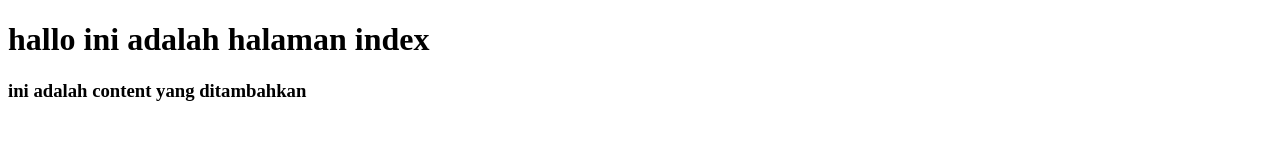
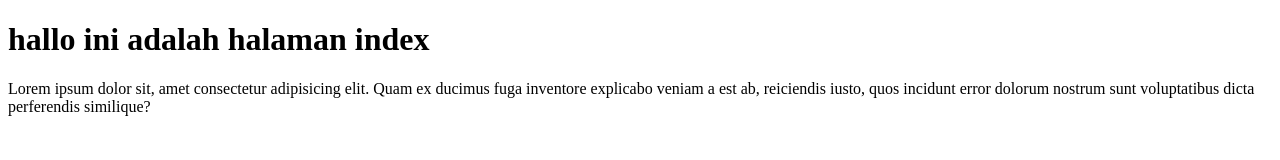
Before and after one commit to sandatya/belajargit, a plain HTML site: page index.html in a window 1280 px wide. Drawn offline with Linux system fonts and the light colour scheme.

Commit message:
commit pertama

```diff
--- a/index.html
+++ b/index.html
@@ -8,6 +8,6 @@
 </head>
 <body>
     <h1>hallo ini adalah halaman index</h1>
-   <h3>ini adalah content yang ditambahkan</h3>
+    <p>Lorem ipsum dolor sit, amet consectetur adipisicing elit. Quam ex ducimus fuga inventore explicabo veniam a est ab, reiciendis iusto, quos incidunt error dolorum nostrum sunt voluptatibus dicta perferendis similique?</p>
 </body>
 </html>
```
